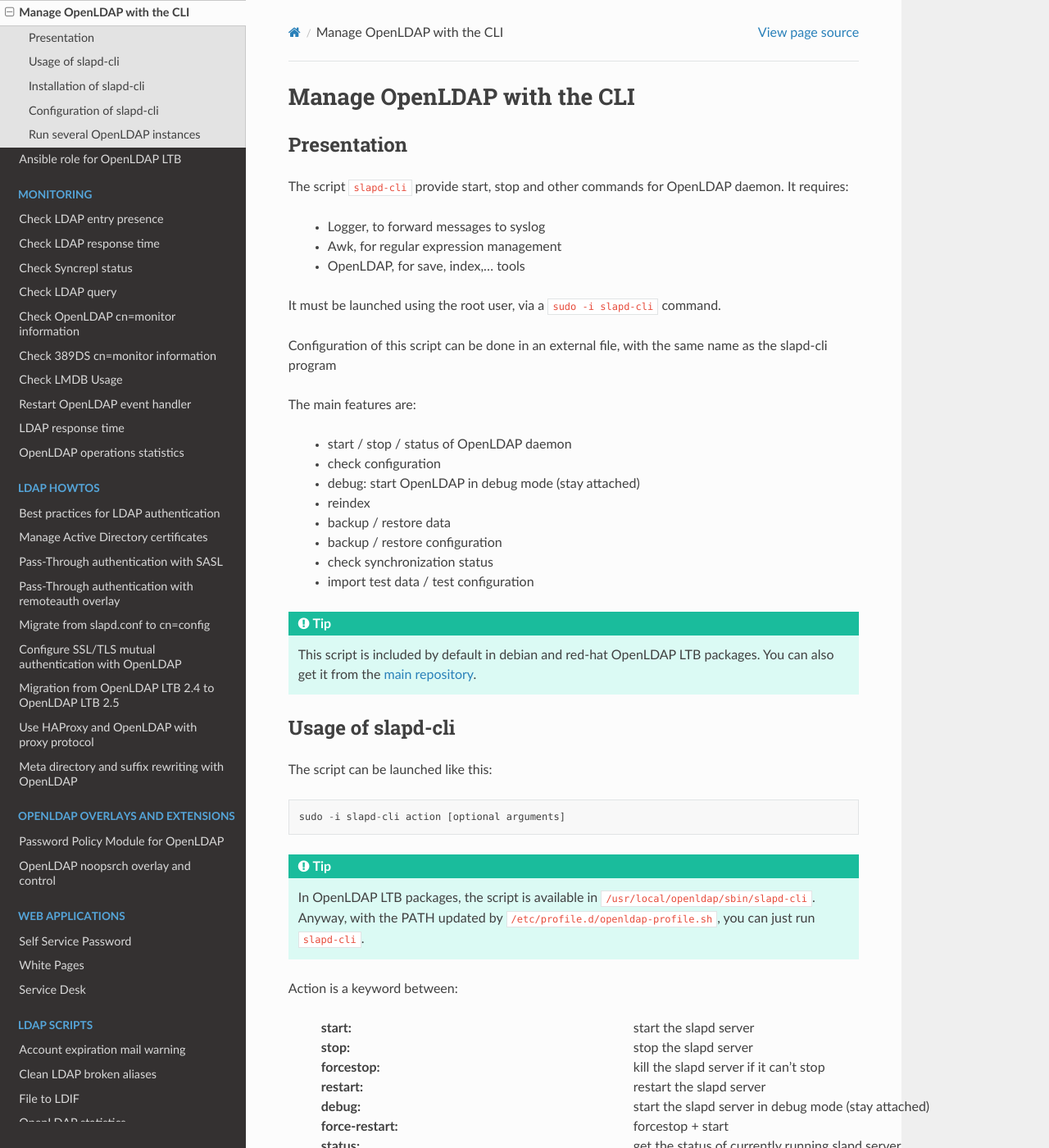
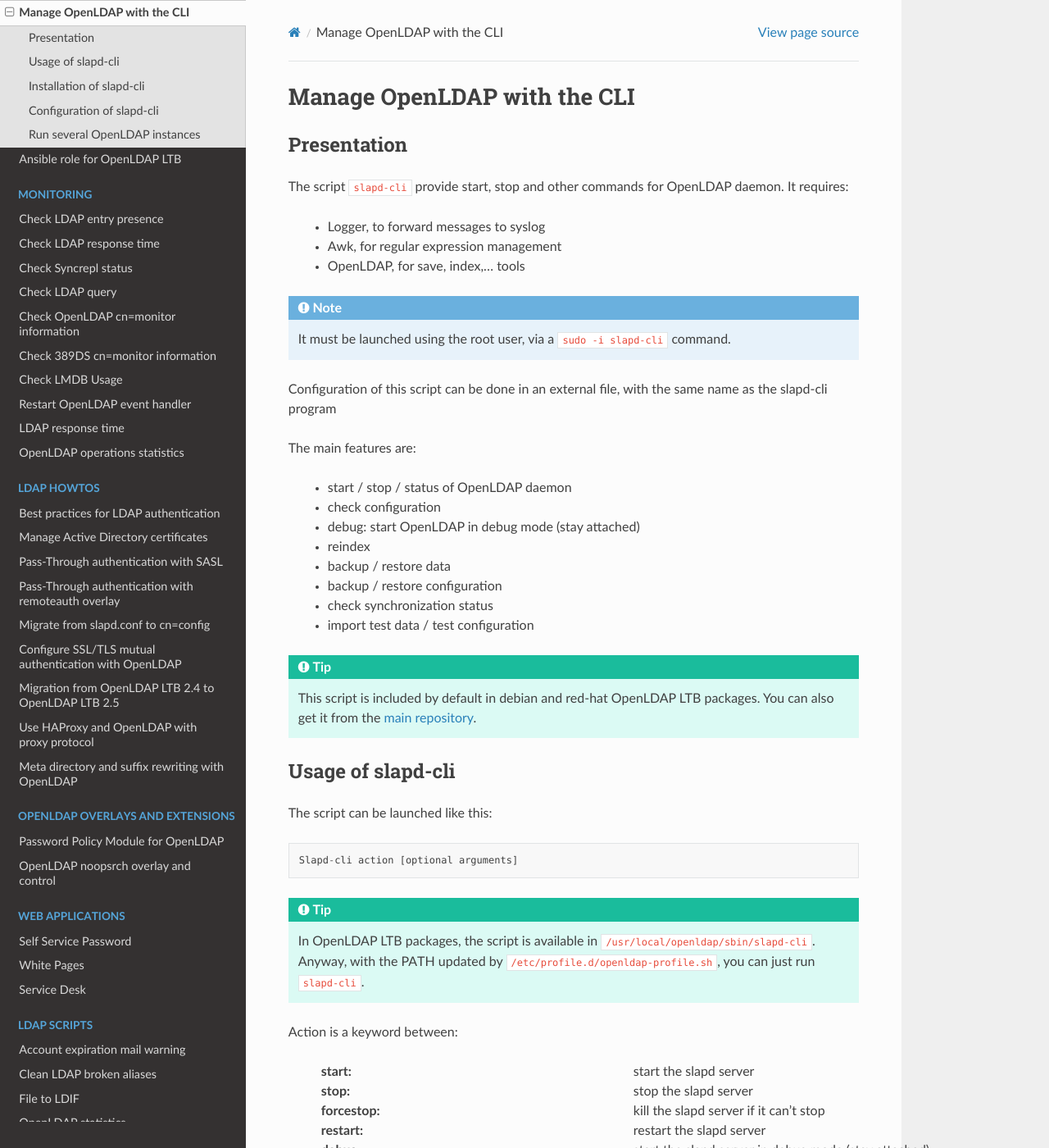
Before and after one commit to ltb-project/documentation, a Sphinx documentation site: the page built from source/slapd-cli.rst, in a window 1280 px wide and 1400 px high. Shown: the whole window at 82% size. Built offline with Sphinx 7.4.7 and the Read the Docs theme 3.1.0, drawn with Linux system fonts in a browser that asks for light colours.

Commit message:
Update slapd-cli.rst
Remove useless sudo -i
Added a Note

```diff
--- a/source/slapd-cli.rst
+++ b/source/slapd-cli.rst
@@ -11,7 +11,8 @@
     * Awk, for regular expression management
     * OpenLDAP, for save, index,... tools
 
-It must be launched using the root user, via a ``sudo -i slapd-cli`` command.
+.. NOTE::
+    It must be launched using the root user, via a ``sudo -i slapd-cli`` command.
 
 Configuration of this script can be done in an external file, with the same name as the slapd-cli program
 
@@ -35,7 +36,7 @@
 
 The script can be launched like this::
 
-    sudo -i slapd-cli action [optional arguments]
+    Slapd-cli action [optional arguments]
 
 .. TIP::
    In OpenLDAP LTB packages, the script is available in ``/usr/local/openldap/sbin/slapd-cli``.
@@ -384,7 +385,7 @@
 
 .. code-block:: console
 
-   # sudo -i slapd-instance-cli backupconfig
+   # slapd-instance-cli backupconfig
    slapd-instance-cli: [INFO] Using /usr/local/openldap/etc/openldap/slapd-instance-cli.conf for configuration
    slapd-instance-cli: [INFO] Launching OpenLDAP configuration backup...
    slapd-instance-cli: [OK] Configuration saved in /var/backups/openldap-instance/config-20240523174022.ldif
```
